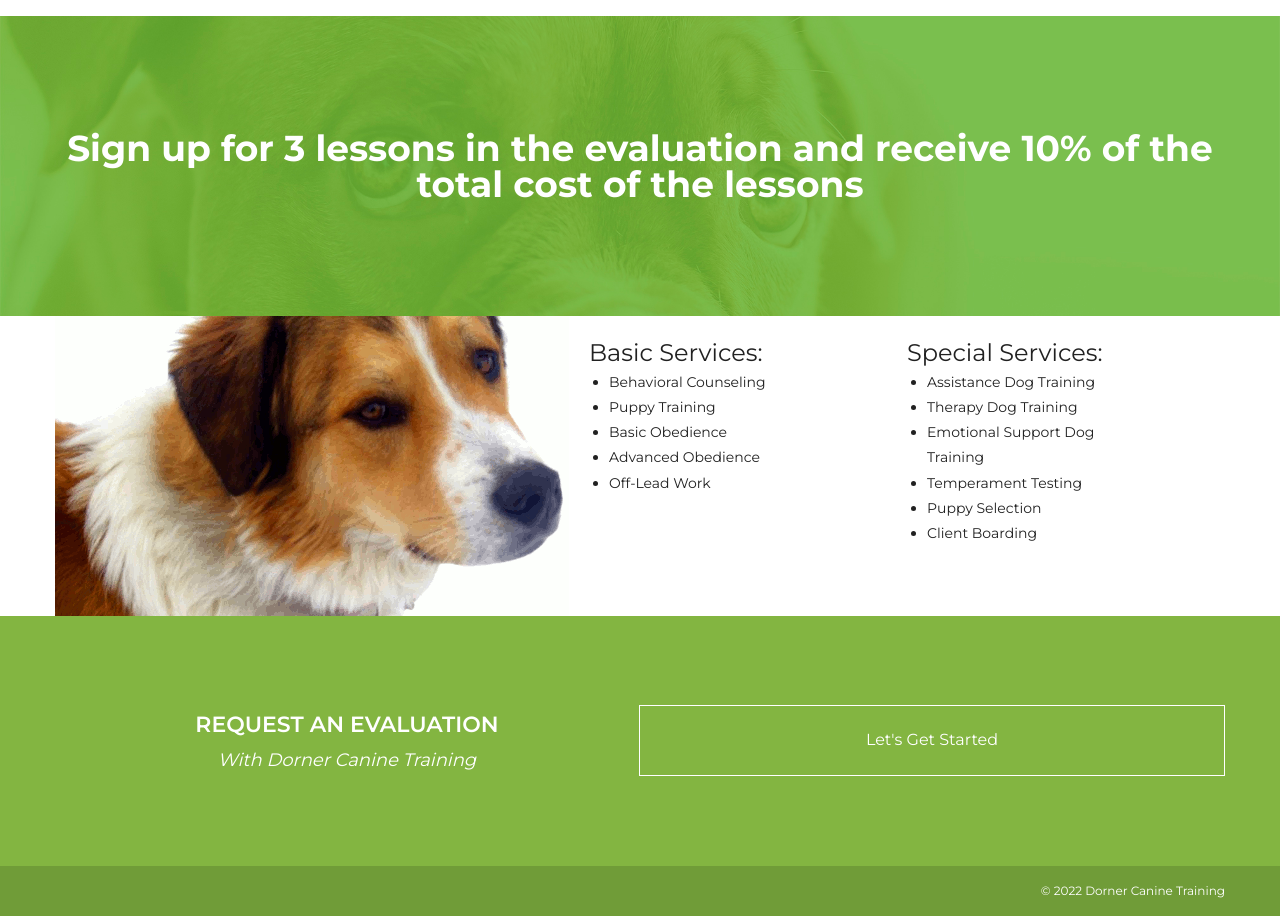
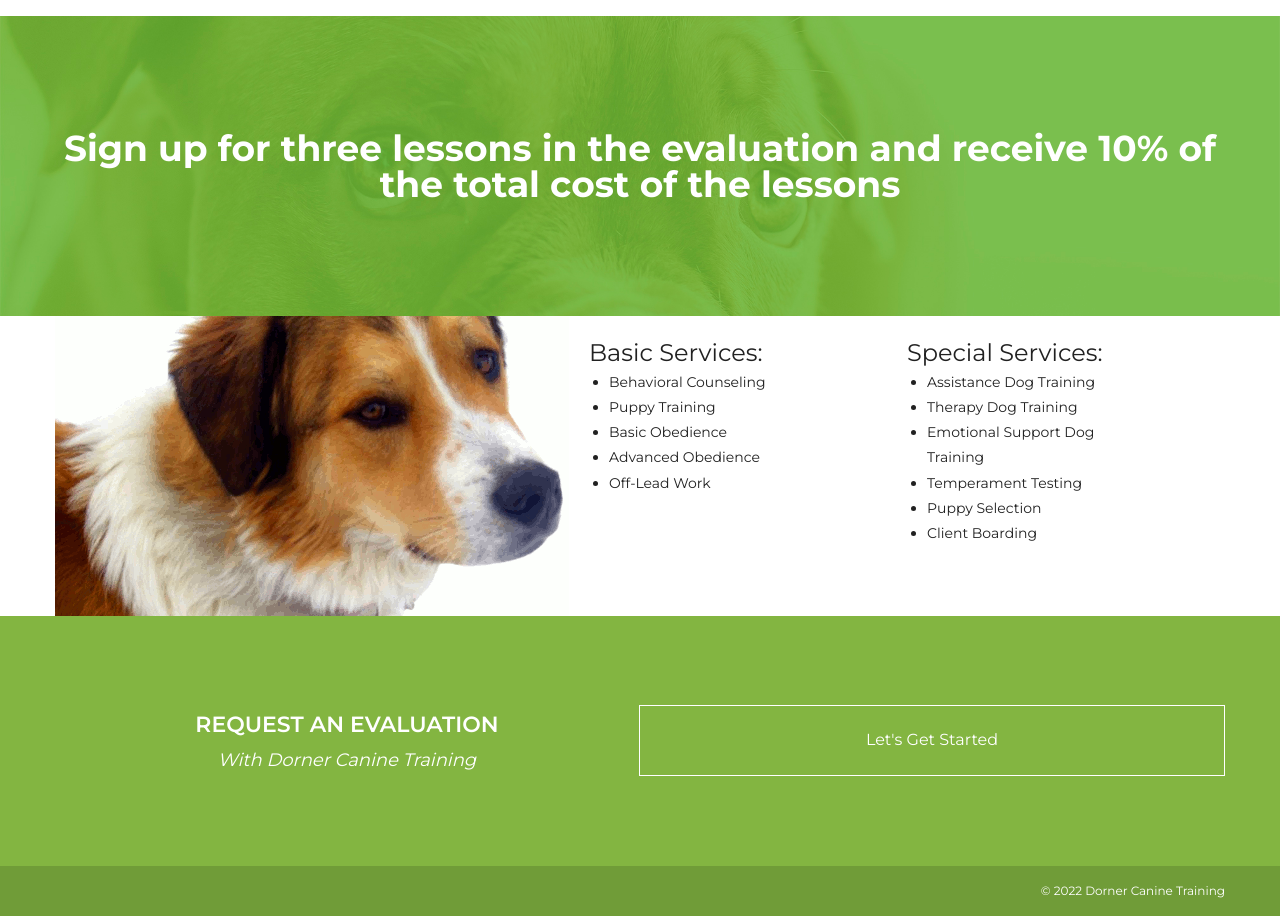
Before and after one commit to bengray/inhomek9training, a Gatsby site: page / in a window 1280 px wide. Shown: the part 920-1836 px from the top of the page. Built offline with nearby package versions, Linux system fonts and the light colour scheme; Gatsby itself is replaced by a stand-in of ours.

Commit message:
number 3 to word

```diff
--- a/src/pages/index.js
+++ b/src/pages/index.js
@@ -291,7 +291,7 @@ export default function Home({ location }) {
         <GreenDoggo>
           <Container>
             <SignUpText>
-              Sign up for 3 lessons in the evaluation and receive 10% of the
+              Sign up for three lessons in the evaluation and receive 10% of the
               total cost of the lessons
             </SignUpText>
           </Container>
```
